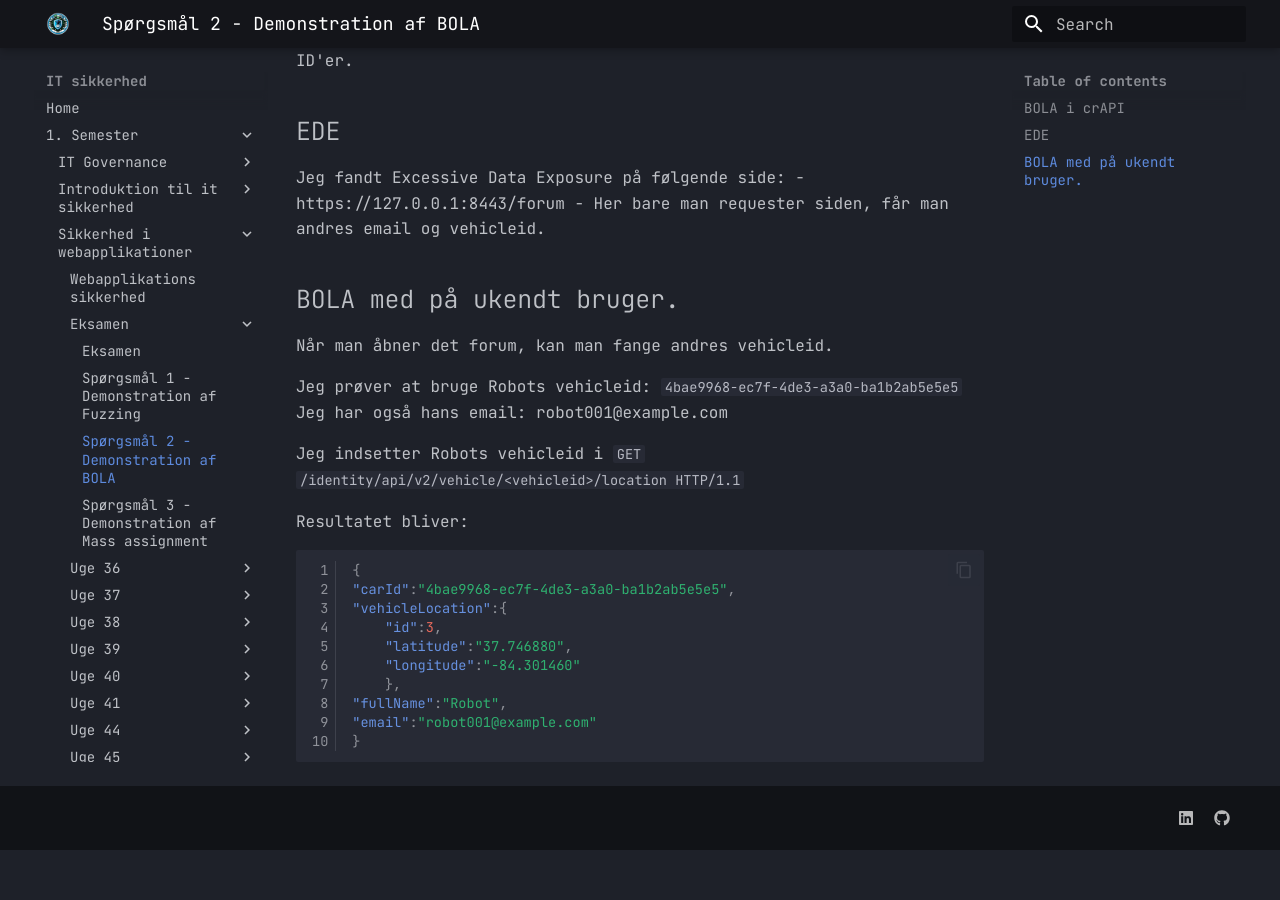
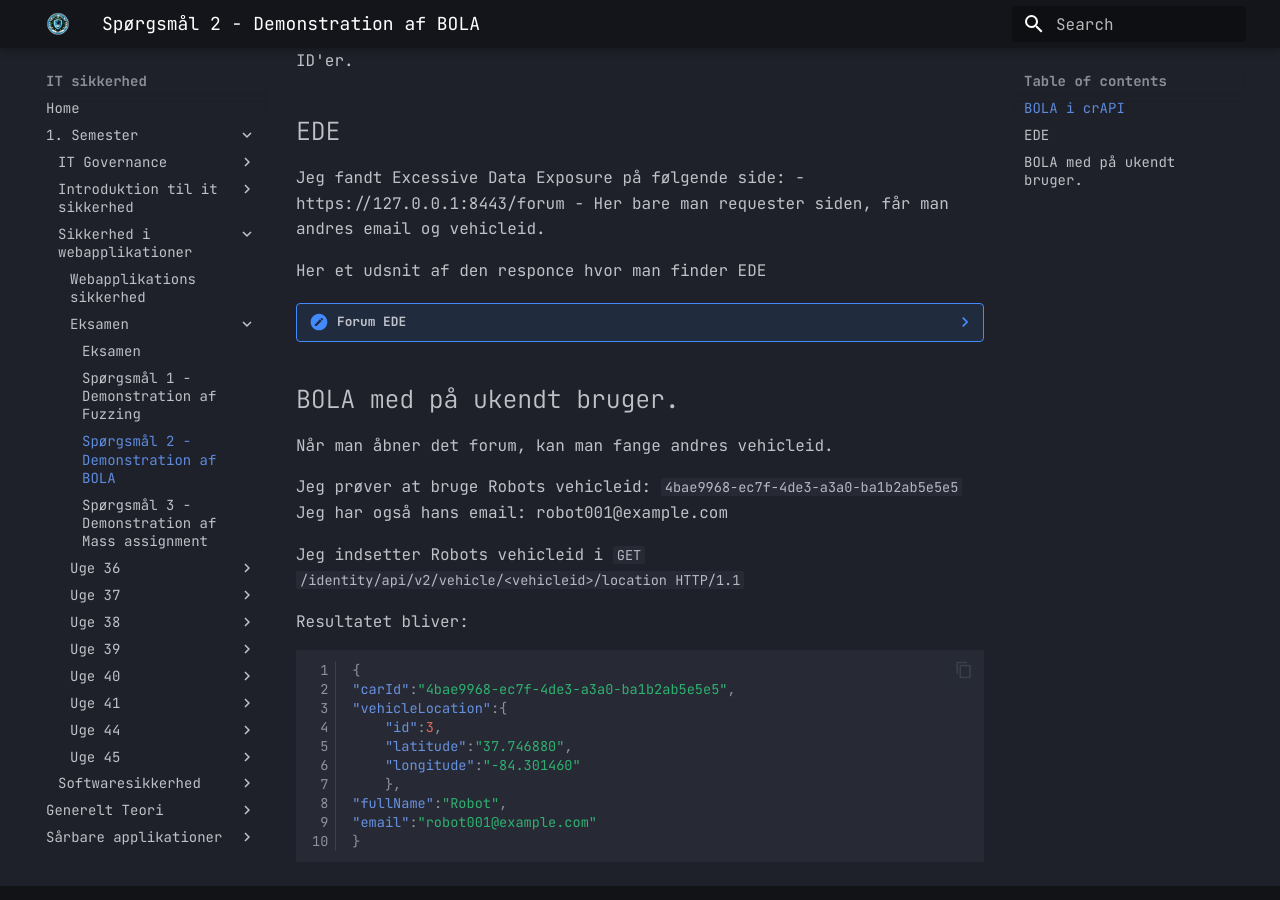
Before and after one commit to NoahRosenkjaer/IT-sikkerhed, an MkDocs documentation site: the page built from docs/1. Semester/Sikkerhed i webapplikationer/Eksamen/Spørgsmål_2.md, in a window 1280 px wide and 900 px high, scrolled down 1839 px. Built offline with MkDocs 1.6.1 and Material for MkDocs 9.7.7, drawn with Linux system fonts in a browser that asks for light colours; before the commit the page ends 2689 px from its top, so only the background shows below that; some of the changed lines change nothing that is shown.

Commit message:
Added EDE result with crAPI

````diff
--- a/docs/1. Semester/Sikkerhed i webapplikationer/Eksamen/Spørgsmål_2.md
+++ b/docs/1. Semester/Sikkerhed i webapplikationer/Eksamen/Spørgsmål_2.md
@@ -111,6 +111,156 @@
 - https://127.0.0.1:8443/forum
     - Her bare man requester siden, får man andres email og vehicleid.
 
+Her et udsnit af den responce hvor man finder EDE
+
+??? note "Forum EDE"
+
+    ```json linenums="0"
+    {
+        "posts": [{
+            "id": "TJqZyFw5PitMW8w9MRgwtM",
+            "title": "Titel",
+            "content": "Hello from postman",
+            "author": {
+                "nickname": "User C",
+                "email": "user@c.com",
+                "vehicleid": "",
+                "profile_pic_url": "",
+                "created_at": "2025-09-29T07:55:44.496Z"
+            },
+            "comments": [],
+            "authorid": 13,
+            "CreatedAt": "2025-09-29T07:55:44.496Z"
+        }, {
+            "id": "x9oYd5bKN5CQjb6ZXY3pCj",
+            "title": "Titel",
+            "content": "Testing proxy",
+            "author": {
+                "nickname": "User C",
+                "email": "user@c.com",
+                "vehicleid": "",
+                "profile_pic_url": "",
+                "created_at": "2025-09-29T07:54:06.672Z"
+            },
+            "comments": [],
+            "authorid": 13,
+            "CreatedAt": "2025-09-29T07:54:06.672Z"
+        }, {
+            "id": "xMe7VfmLK9X4gXTn2pnEgh",
+            "title": "sldnja",
+            "content": "aodfha",
+            "author": {
+                "nickname": "User F",
+                "email": "user@f.com",
+                "vehicleid": "c0d57f65-60b5-44ce-a287-8f63e646bfc6",
+                "profile_pic_url": "",
+                "created_at": "2025-09-29T07:47:32.25Z"
+            },
+            "comments": [],
+            "authorid": 16,
+            "CreatedAt": "2025-09-29T07:47:32.25Z"
+        }, {
+            "id": "kNWfsvBWakkUL6tV86dmVf",
+            "title": "YEs",
+            "content": "YEs",
+            "author": {
+                "nickname": "User F",
+                "email": "user@f.com",
+                "vehicleid": "c0d57f65-60b5-44ce-a287-8f63e646bfc6",
+                "profile_pic_url": "",
+                "created_at": "2025-09-29T07:45:39.681Z"
+            },
+            "comments": [],
+            "authorid": 16,
+            "CreatedAt": "2025-09-29T07:45:39.681Z"
+        }, {
+            "id": "kTziq3sCcnK95RDT8wbLQW",
+            "title": "Titel",
+            "content": "Content",
+            "author": {
+                "nickname": "User C",
+                "email": "user@c.com",
+                "vehicleid": "",
+                "profile_pic_url": "",
+                "created_at": "2025-09-29T07:36:31.709Z"
+            },
+            "comments": [],
+            "authorid": 13,
+            "CreatedAt": "2025-09-29T07:36:31.709Z"
+        }, {
+            "id": "ZVDn3669NthNc9kxTHdBu8",
+            "title": "Hej med jer",
+            "content": "Er der XSS i dette?",
+            "author": {
+                "nickname": "User C",
+                "email": "user@c.com",
+                "vehicleid": "",
+                "profile_pic_url": "",
+                "created_at": "2025-09-29T07:32:38.974Z"
+            },
+            "comments": [],
+            "authorid": 13,
+            "CreatedAt": "2025-09-29T07:32:38.974Z"
+        }, {
+            "id": "5ZCKT6J4X9n2AHBg5EBXcH",
+            "title": "Title 3",
+            "content": "Hello world 3",
+            "author": {
+                "nickname": "Robot",
+                "email": "robot001@example.com",
+                "vehicleid": "4bae9968-ec7f-4de3-a3a0-ba1b2ab5e5e5",
+                "profile_pic_url": "",
+                "created_at": "2025-09-01T08:10:25.678Z"
+            },
+            "comments": [{
+                "id": "",
+                "content": "test",
+                "CreatedAt": "2025-09-08T10:03:42.828Z",
+                "author": {
+                    "nickname": "user one",
+                    "email": "user1@test.com",
+                    "vehicleid": "7e147d9f-d2f8-432d-899f-429a925198cc",
+                    "profile_pic_url": "",
+                    "created_at": "2025-09-08T10:03:42.828Z"
+                }
+            }],
+            "authorid": 3,
+            "CreatedAt": "2025-09-01T08:10:25.678Z"
+        }, {
+            "id": "FXoGyatPpvkvrBgLePm8ZB",
+            "title": "Title 2",
+            "content": "Hello world 2",
+            "author": {
+                "nickname": "Pogba",
+                "email": "pogba006@example.com",
+                "vehicleid": "cd515c12-0fc1-48ae-8b61-9230b70a845b",
+                "profile_pic_url": "",
+                "created_at": "2025-09-01T08:10:25.676Z"
+            },
+            "comments": [],
+            "authorid": 2,
+            "CreatedAt": "2025-09-01T08:10:25.676Z"
+        }, {
+            "id": "ACUi48NBYBFJmQ2MZuNtFE",
+            "title": "Title 1",
+            "content": "Hello world 1",
+            "author": {
+                "nickname": "Adam",
+                "email": "adam007@example.com",
+                "vehicleid": "f89b5f21-7829-45cb-a650-299a61090378",
+                "profile_pic_url": "",
+                "created_at": "2025-09-01T08:10:25.62Z"
+            },
+            "comments": [],
+            "authorid": 1,
+            "CreatedAt": "2025-09-01T08:10:25.62Z"
+        }],
+        "next_offset": null,
+        "previous_offset": null,
+        "total": 9
+    }
+    ```
+
 ## BOLA med på ukendt bruger.
 
 Når man åbner det forum, kan man fange andres vehicleid.
````
